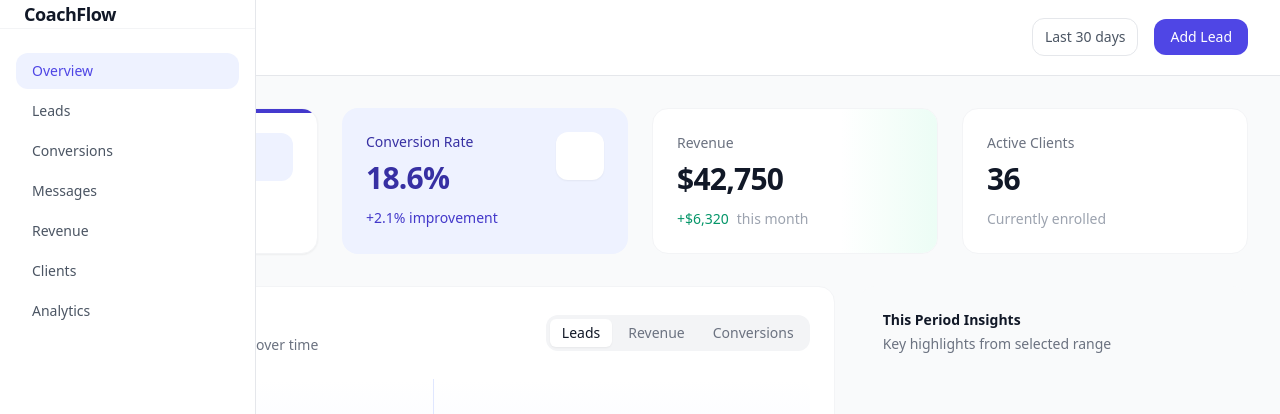
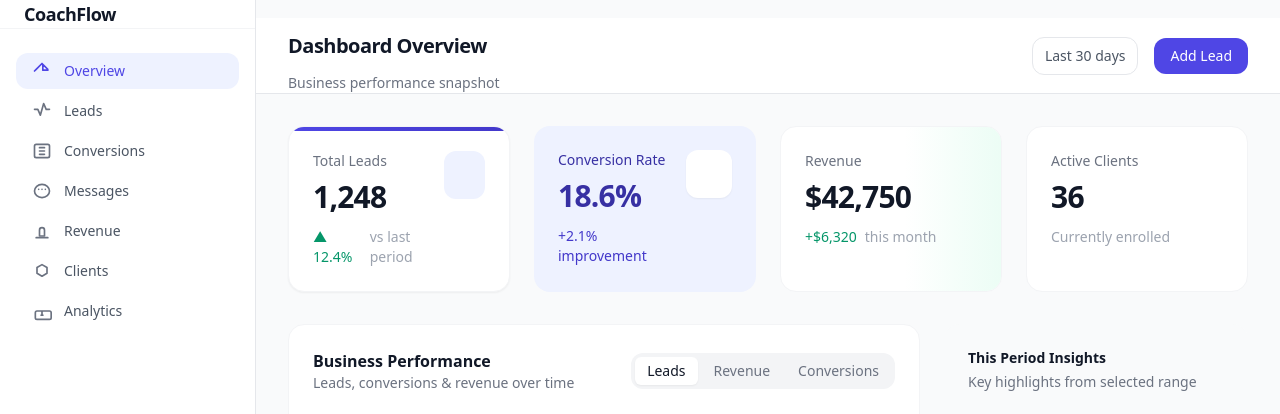
Before and after one commit to WebSync360/BizEdge-Dashboard, a website: page index.html in a window 1280 px wide. Shown: the top 414 px of the page. Drawn offline with nearby package versions, Linux system fonts and the light colour scheme; a script that the page names is missing.

Commit message:
Updating User Interface

```diff
--- a/index.html
+++ b/index.html
@@ -41,12 +41,11 @@
 </head>
 
 <body class="bg-gray-50 text-gray-900 antialiased">
+with that behavior:
+
 <div class="flex min-h-screen">
-    <!-- Sidebar Overlay (Mobile) -->
-<div id="sidebar-overlay" class="fixed inset-0 bg-black/50 z-40 hidden lg:hidden"></div>
-
   <!-- Sidebar -->
-<aside id="sidebar" class="fixed inset-y-0 left-0 z-50 w-64 bg-white border-r border-gray-200 flex flex-col transform -translate-x-full lg:translate-x-0 transition-transform duration-300 ease-in-out">
+  <aside id="sidebar" class="fixed inset-y-0 left-0 z-40 w-64 bg-white border-r border-gray-200 flex flex-col transform -translate-x-full lg:translate-x-0 transition-transform duration-300 ease-in-out">
     <!-- Logo -->
     <div class="h-18 flex items-center px-6 border-b border-gray-100">
       <span class="text-lg font-semibold tracking-tight">CoachFlow</span>
@@ -54,28 +53,64 @@
 
 <!-- Navigation -->
 <nav class="flex-1 px-4 py-6 space-y-1 overflow-y-auto">
+  <!-- Overview -->
   <a href="#" class="flex items-center px-4 py-2 text-sm font-medium rounded-lg bg-indigo-50 text-indigo-600">
+    <svg class="h-5 w-5 mr-3 text-indigo-600" fill="none" stroke="currentColor" stroke-width="2" viewBox="0 0 24 24">
+      <path stroke-linecap="round" stroke-linejoin="round" d="M3 12l2-2m0 0l7-7 7 7M13 5v6h6" />
+    </svg>
     Overview
   </a>
+
+  <!-- Leads -->
   <a href="#" class="flex items-center px-4 py-2 text-sm font-medium rounded-lg text-gray-600 hover:bg-gray-100">
+    <svg class="h-5 w-5 mr-3 text-gray-500" fill="none" stroke="currentColor" stroke-width="2" viewBox="0 0 24 24">
+      <path stroke-linecap="round" stroke-linejoin="round" d="M3 10h4l3 7 4-14 3 7h4" />
+    </svg>
     Leads
   </a>
+
+  <!-- Conversions -->
   <a href="#" class="flex items-center px-4 py-2 text-sm font-medium rounded-lg text-gray-600 hover:bg-gray-100">
+    <svg class="h-5 w-5 mr-3 text-gray-500" fill="none" stroke="currentColor" stroke-width="2" viewBox="0 0 24 24">
+      <path stroke-linecap="round" stroke-linejoin="round" d="M9 12h6m-6 4h6m-6-8h6M5 20h14a2 2 0 002-2V6a2 2 0 00-2-2H5a2 2 0 00-2 2v12a2 2 0 002 2z" />
+    </svg>
     Conversions
   </a>
+
+  <!-- Messages -->
   <a href="#" class="flex items-center px-4 py-2 text-sm font-medium rounded-lg text-gray-600 hover:bg-gray-100">
+    <svg class="h-5 w-5 mr-3 text-gray-500" fill="none" stroke="currentColor" stroke-width="2" viewBox="0 0 24 24">
+      <path stroke-linecap="round" stroke-linejoin="round" d="M8 10h.01M12 10h.01M16 10h.01M21 12c0 4.418-4.03 8-9 8s-9-3.582-9-8 4.03-8 9-8 9 3.582 9 8z" />
+    </svg>
     Messages
   </a>
+
+  <!-- Revenue -->
   <a href="#" class="flex items-center px-4 py-2 text-sm font-medium rounded-lg text-gray-600 hover:bg-gray-100">
+    <svg class="h-5 w-5 mr-3 text-gray-500" fill="none" stroke="currentColor" stroke-width="2" viewBox="0 0 24 24">
+      <path stroke-linecap="round" stroke-linejoin="round" d="M12 8c-1.657 0-3 1.343-3 3v7h6v-7c0-1.657-1.343-3-3-3z" />
+      <path stroke-linecap="round" stroke-linejoin="round" d="M5 20h14" />
+    </svg>
     Revenue
   </a>
+
+  <!-- Clients -->
   <a href="#" class="flex items-center px-4 py-2 text-sm font-medium rounded-lg text-gray-600 hover:bg-gray-100">
+    <svg class="h-5 w-5 mr-3 text-gray-500" fill="none" stroke="currentColor" stroke-width="2" viewBox="0 0 24 24">
+      <path stroke-linecap="round" stroke-linejoin="round" d="M12 4.354l6 3.464v6.928l-6 3.464-6-3.464V7.818l6-3.464z" />
+    </svg>
     Clients
   </a>
+
+  <!-- Analytics -->
   <a href="#" class="flex items-center px-4 py-2 text-sm font-medium rounded-lg text-gray-600 hover:bg-gray-100">
+    <svg class="h-5 w-5 mr-3 text-gray-500" fill="none" stroke="currentColor" stroke-width="2" viewBox="0 0 24 24">
+      <path stroke-linecap="round" stroke-linejoin="round" d="M11 17h2m-1-1v-4m-5 0h14a2 2 0 012 2v6a2 2 0 01-2 2H6a2 2 0 01-2-2v-6a2 2 0 012-2z" />
+    </svg>
     Analytics
   </a>
 </nav>
+
 
     <!-- User -->
     <div class="px-6 py-4 border-t border-gray-100">
@@ -89,31 +124,18 @@
     </div>
   </aside>
 
-<!-- Hamburger Button (Topbar) -->
-<button id="sidebar-toggle" class="lg:hidden fixed top-4 left-4 z-50 p-2 rounded-md bg-white shadow-md">
-  <svg class="h-6 w-6 text-gray-800" fill="none" stroke="currentColor" stroke-width="2" viewBox="0 0 24 24">
-    <path stroke-linecap="round" stroke-linejoin="round" d="M4 6h16M4 12h16M4 18h16"/>
-  </svg>
-</button>
-
-    <!-- Main content -->
-    <div class="flex-1 flex flex-col">
+  <!-- Main content wrapper -->
+  <div class="flex-1 flex flex-col lg:ml-64 transition-all duration-300 ease-in-out">
     <!-- Topbar -->
     <header class="h-18 bg-white border-b border-gray-200 flex items-center justify-between px-8">
-      <!-- Left -->
       <div>
         <h1 class="text-xl font-semibold tracking-tight">Dashboard Overview</h1>
         <p class="text-sm text-gray-500">Business performance snapshot</p>
       </div>
-
-      <!-- Right -->
       <div class="flex items-center gap-4">
-        <!-- Date filter -->
         <div class="flex items-center gap-2 px-3 py-2 border border-gray-200 rounded-lg text-sm text-gray-600">
           Last 30 days
         </div>
-
-        <!-- Primary action -->
         <button class="px-4 py-2 rounded-lg bg-indigo-600 text-white text-sm font-medium hover:bg-indigo-700 transition">
           Add Lead
         </button>
```
Lines whose indentation alone changed are shown as unchanged.
